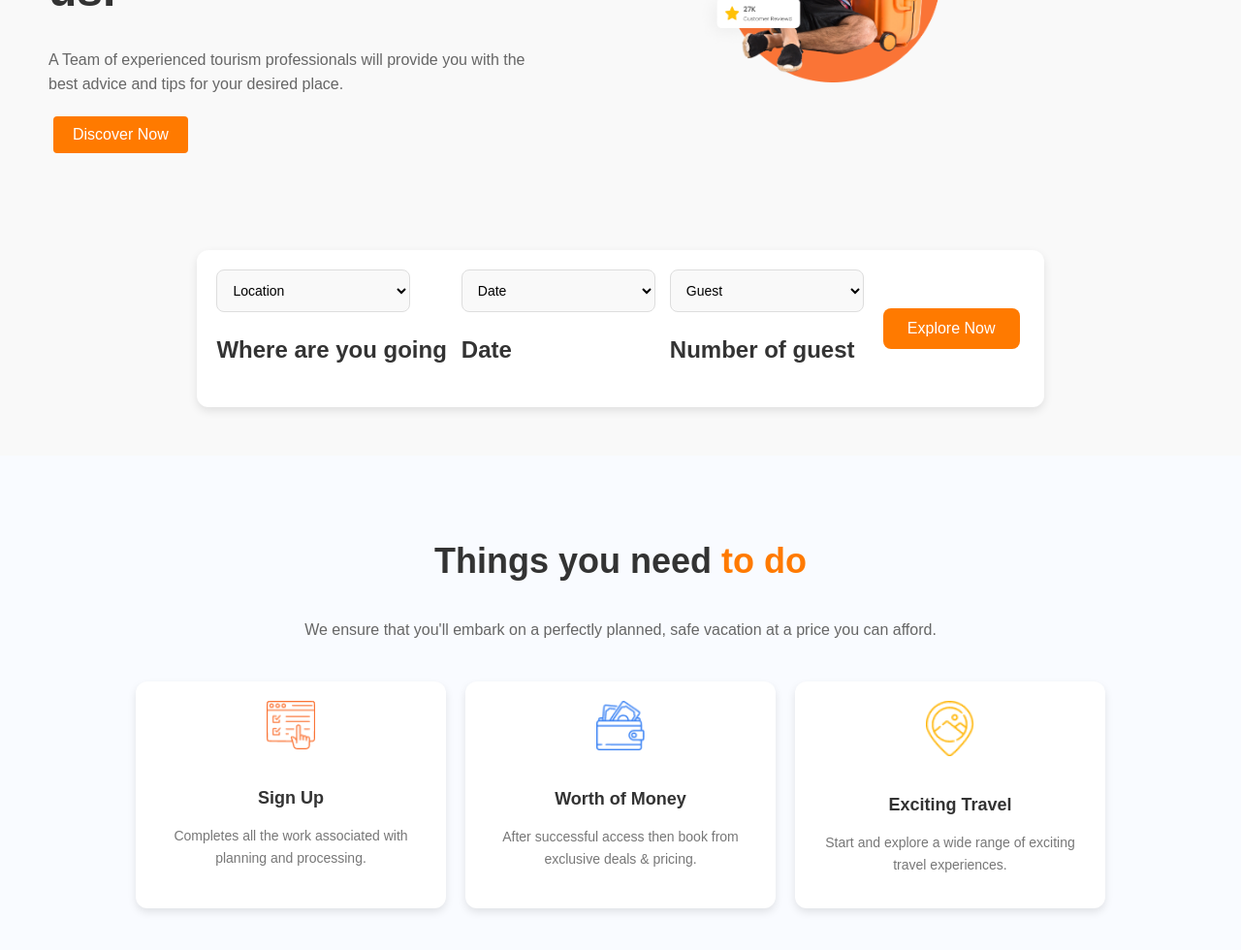
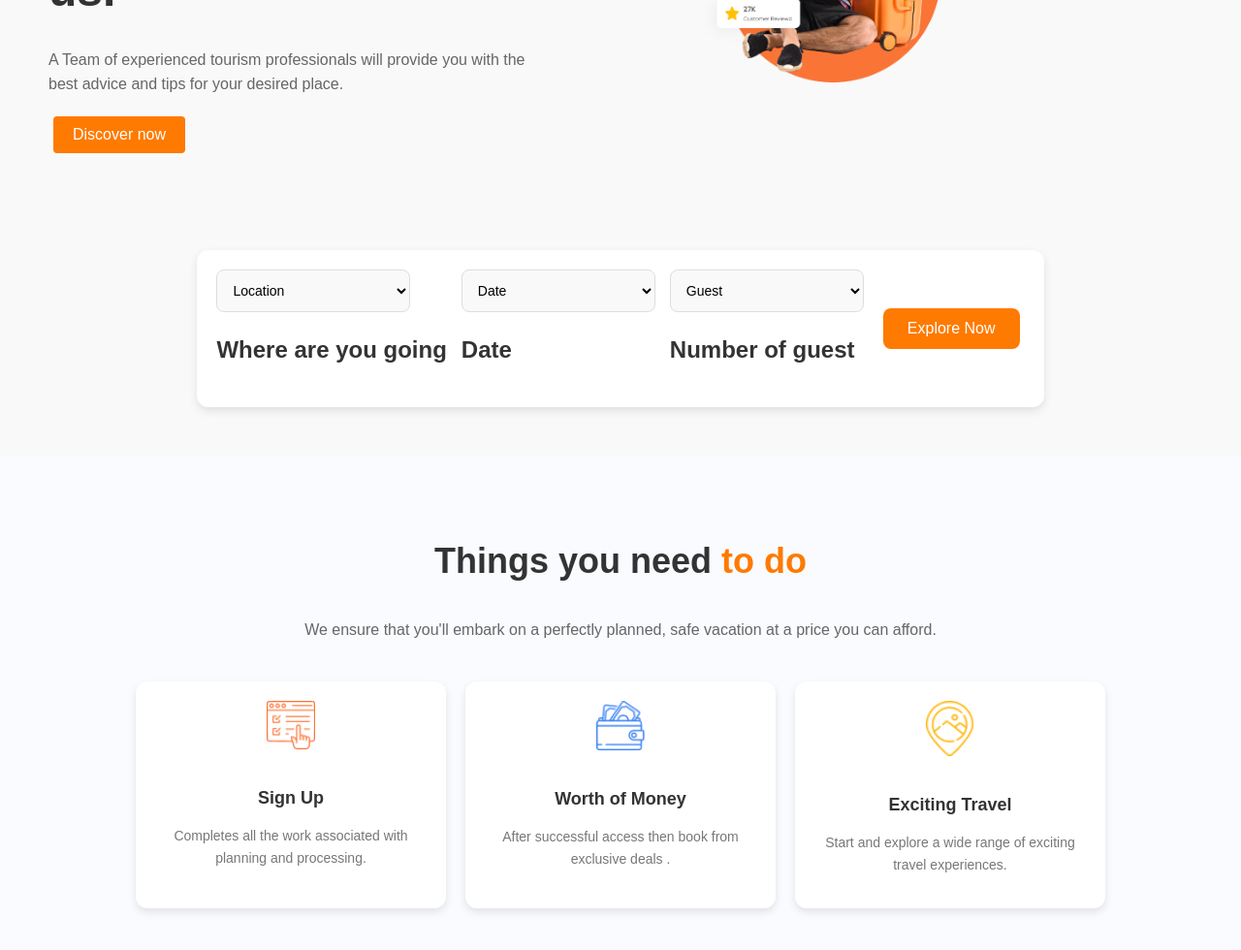
Before and after one commit to eng-hakimi12/Trabook, a plain HTML site: page index.html in a window 1280 px wide. Shown: the part 360-1340 px from the top of the page at 97% size. Drawn offline with Linux system fonts and the light colour scheme.

Commit message:
project wuu dhamaday wan ku wada daray

```diff
--- a/index.html
+++ b/index.html
@@ -40,7 +40,7 @@
         <div class="hero-text">
             <h1>Get started your exciting <span>journey</span> with us.</h1>
             <p>A Team of experienced tourism professionals will provide you with the best advice and tips for your desired place.</p>
-            <button>Discover Now</button>
+            <button>Discover now</button>
         </div>
 
         <div class="hero-image">
@@ -88,7 +88,7 @@
           <div class="box">
             <img src="./Group (1).png" alt="Worth of Money Icon" class="box-icon">
             <h3>Worth of Money</h3>
-            <p>After successful access then book from exclusive deals & pricing.</p>
+            <p>After successful access then book from exclusive deals .</p>
           </div>
           <div class="box">
             <img src="./Group (2).png" alt="Exciting Travel Icon" class="box-icon">
```
